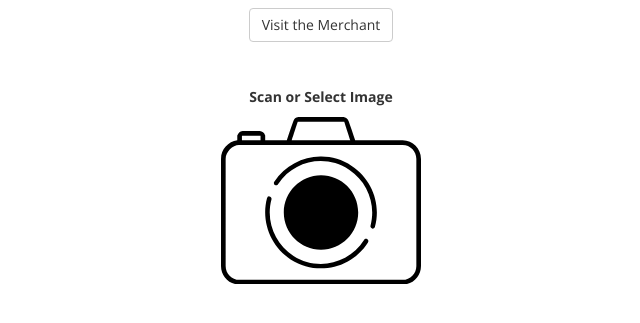
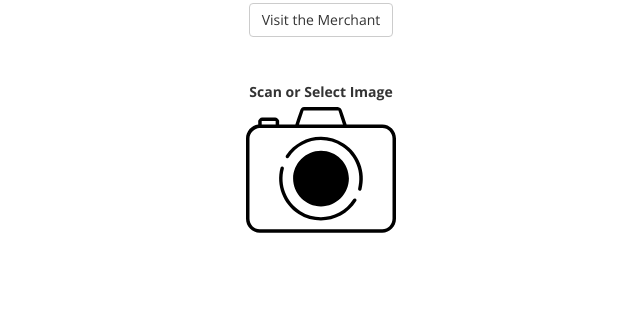
Before and after one commit to slogsdon/mobile-qr-code-test, a plain HTML site: page index.html in a window 1280 px wide. Shown: the part 201-524 px from the top of the page, without its empty margins (319-959 px from the left). Drawn offline with nearby package versions, Linux system fonts and the light colour scheme.

Commit message:
updating styles

```diff
--- a/style.css
+++ b/style.css
@@ -1,3 +1,7 @@
+p{
+    margin-bottom:5px;
+}
+
 .center{
     text-align:center;
 }
@@ -5,8 +9,8 @@
 .upload{
     display: inline-block;
     width: 100%;
-    max-width: 200px;
-    max-height: 200px;
+    max-width: 150px;
+    max-height: 150px;
     position: relative;
     cursor:pointer;
  }
```
